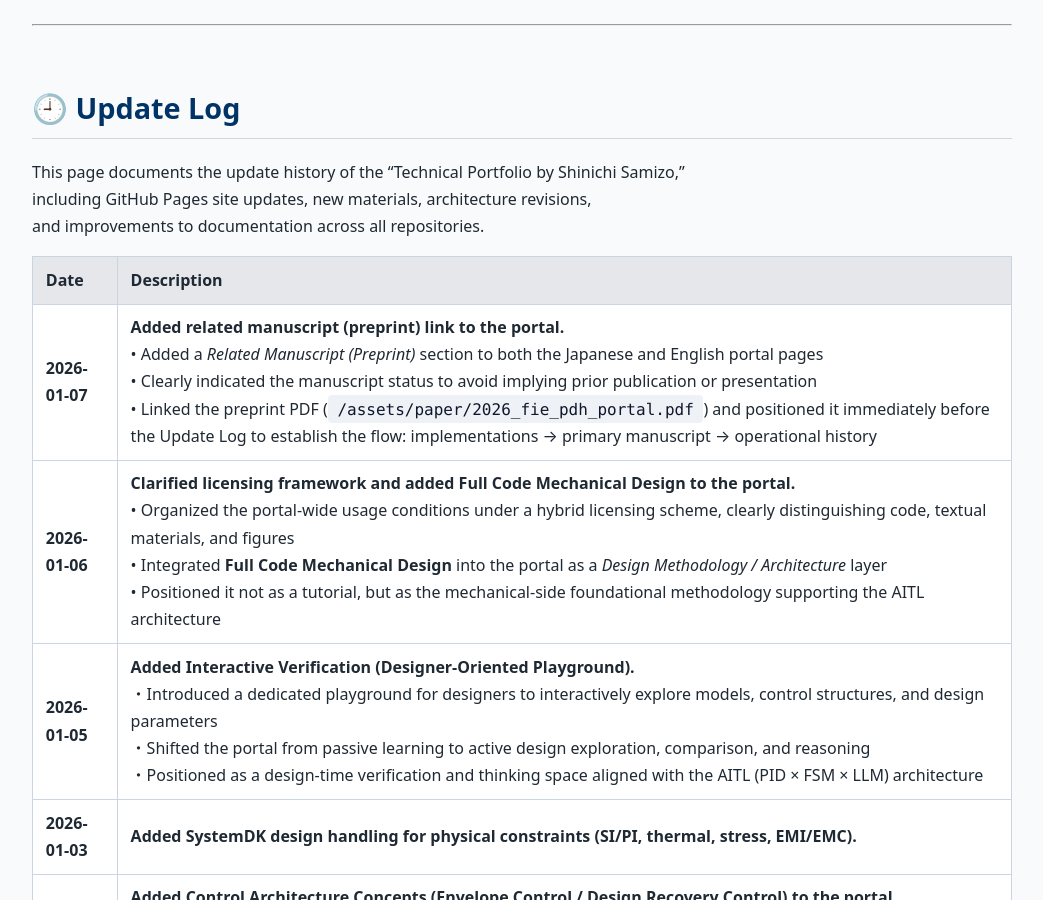
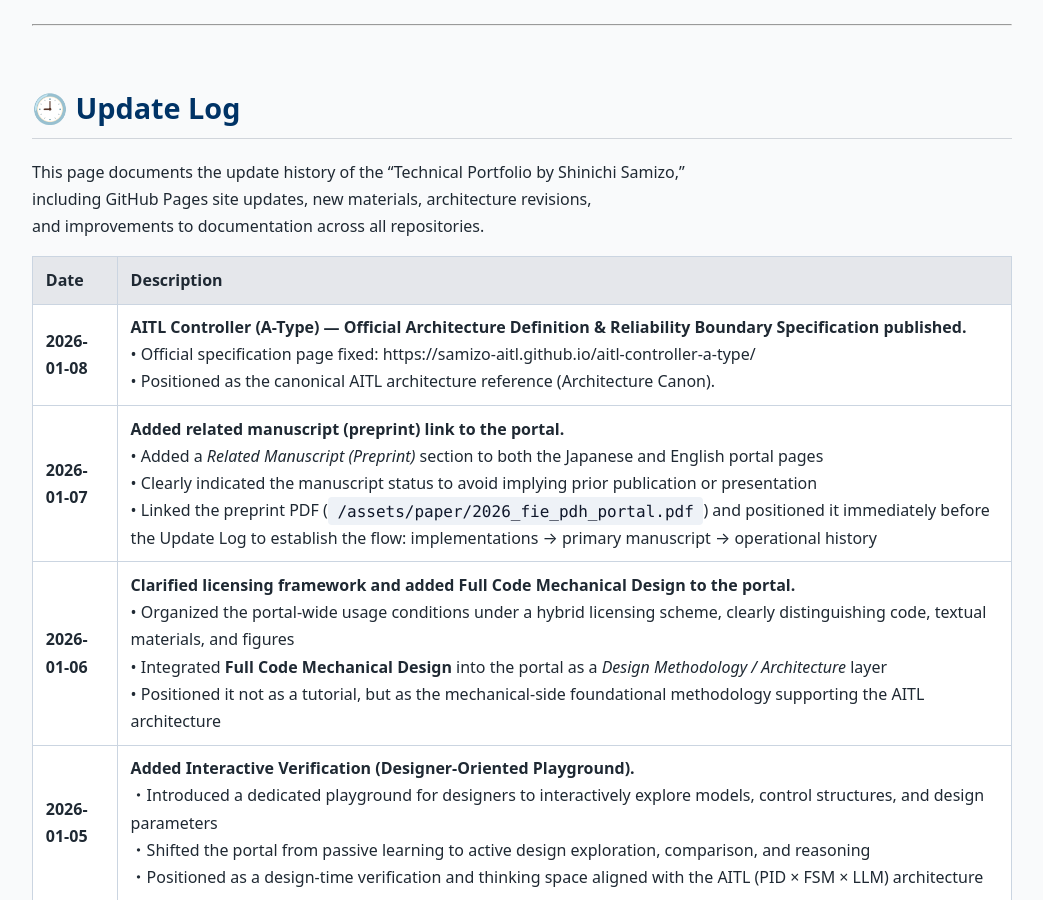
Before and after one commit to Samizo-AITL/Samizo-AITL.github.io, a Jekyll site: the page built from about/update/en/index.md, in a window 1280 px wide and 900 px high. Shown: the whole window, without its empty margins (118-1161 px from the left). Built offline with Jekyll 4.4.1, drawn with Linux system fonts in a browser that asks for light colours.

Commit message:
Update index.md

```diff
--- a/about/update/en/index.md
+++ b/about/update/en/index.md
@@ -13,6 +13,7 @@ and improvements to documentation across all repositories.
 
 | Date       | Description                                                                 |
 |------------|-----------------------------------------------------------------------------|
+| **2026-01-08** | **AITL Controller (A-Type) ― Official Architecture Definition & Reliability Boundary Specification published.**<br>• Official specification page fixed: https://samizo-aitl.github.io/aitl-controller-a-type/<br>• Positioned as the canonical AITL architecture reference (Architecture Canon). |
 | **2026-01-07** | **Added related manuscript (preprint) link to the portal.**<br>• Added a *Related Manuscript (Preprint)* section to both the Japanese and English portal pages<br>• Clearly indicated the manuscript status to avoid implying prior publication or presentation<br>• Linked the preprint PDF (`/assets/paper/2026_fie_pdh_portal.pdf`) and positioned it immediately before the Update Log to establish the flow: implementations → primary manuscript → operational history |
 | **2026-01-06** | **Clarified licensing framework and added Full Code Mechanical Design to the portal.**<br>• Organized the portal-wide usage conditions under a hybrid licensing scheme, clearly distinguishing code, textual materials, and figures<br>• Integrated **Full Code Mechanical Design** into the portal as a *Design Methodology / Architecture* layer<br>• Positioned it not as a tutorial, but as the mechanical-side foundational methodology supporting the AITL architecture |
 | **2026-01-05** | **Added Interactive Verification (Designer-Oriented Playground).**<br>・Introduced a dedicated playground for designers to interactively explore models, control structures, and design parameters<br>・Shifted the portal from passive learning to active design exploration, comparison, and reasoning<br>・Positioned as a design-time verification and thinking space aligned with the AITL (PID × FSM × LLM) architecture |
```
